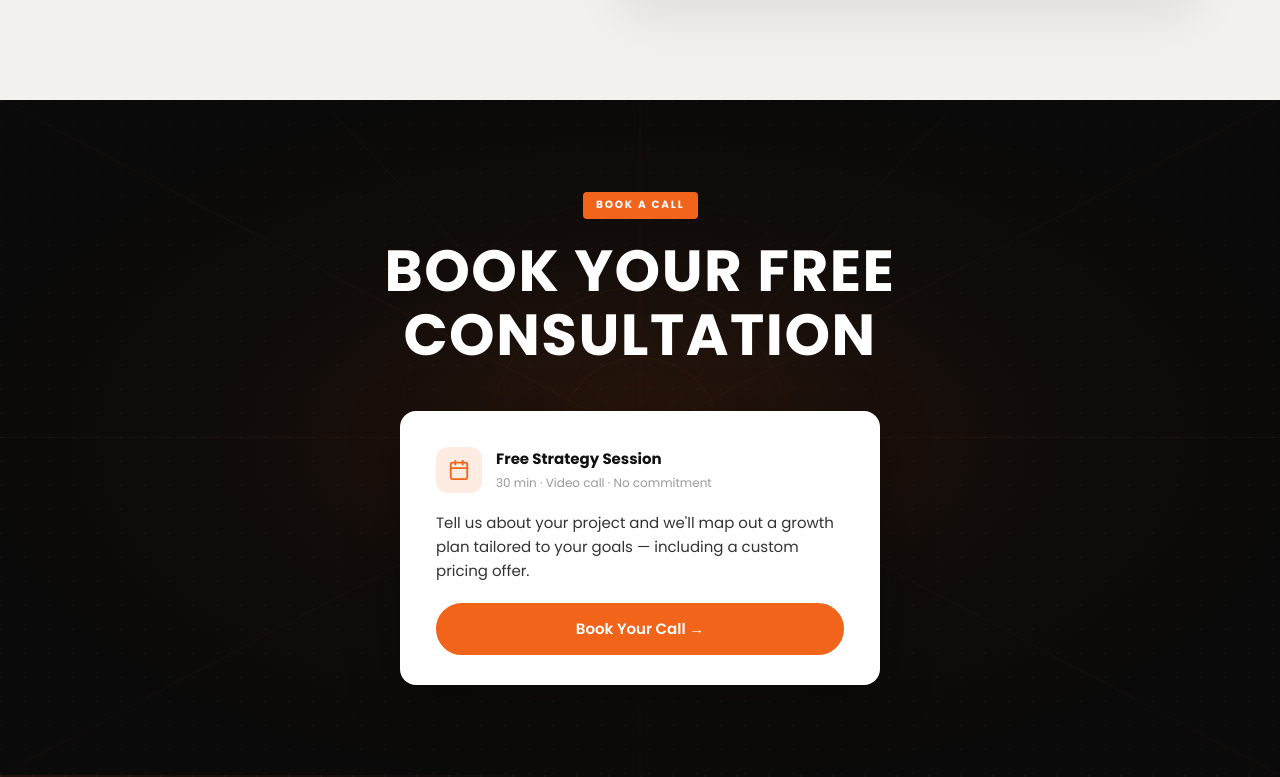
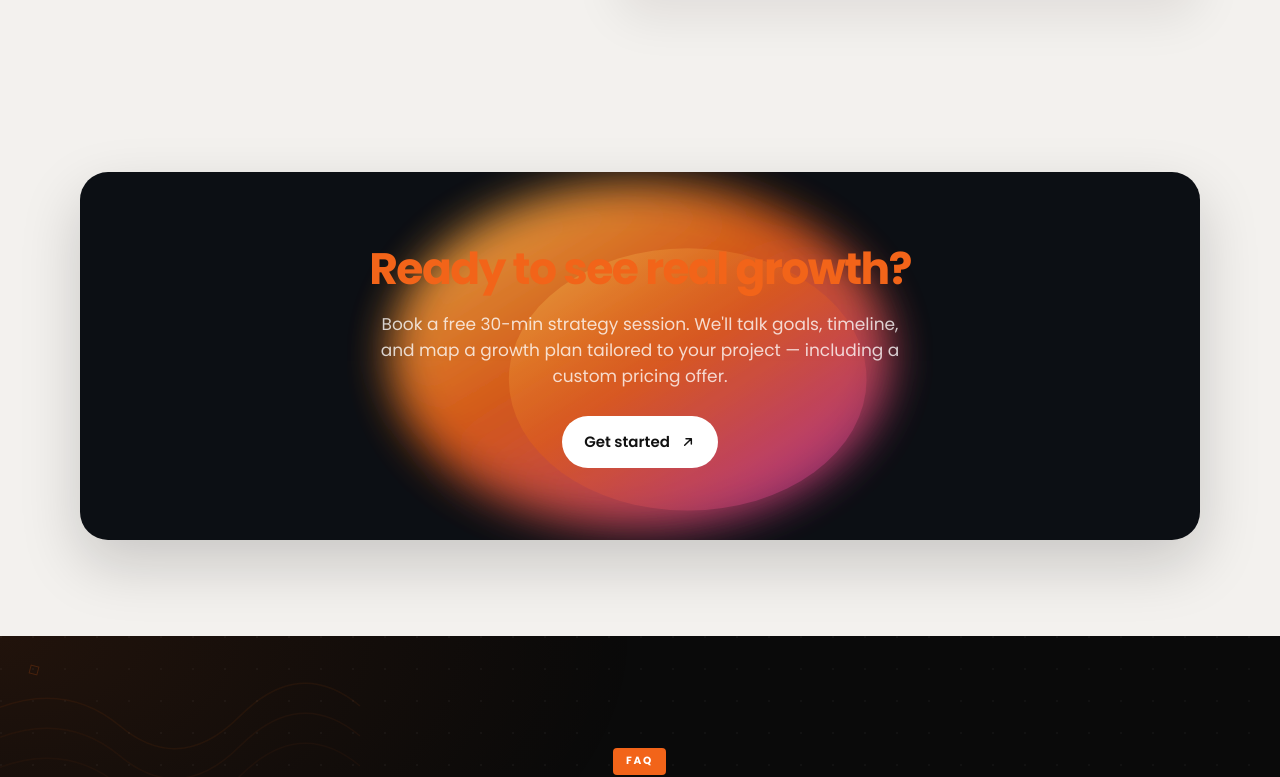
Before and after one commit to Esimuda/SeeGrowth, a React (Vite) app: page / in a window 1280 px wide. Shown: the part 5474-6251 px from the top of the page. Built offline with nearby package versions, Linux system fonts and the light colour scheme.

Commit message:
Rebuild the consultation section as a branded discovery CTA panel.

```diff
--- a/index.html
+++ b/index.html
@@ -190,25 +190,42 @@
   <!-- ============================================================
        BOOKING / CONSULTATION SECTION
   ============================================================ -->
-  <section class="booking" id="booking">
-<span class="section-badge" data-anim="badge-pop">Book a Call</span>
-    <h2 class="booking-title split-title" data-anim="split-title">BOOK YOUR FREE<br />CONSULTATION</h2>
+  <section class="booking booking-cta-panel" id="booking">
+    <div class="booking-panel" data-anim="zoom-fade">
+      <div class="booking-blob" aria-hidden="true">
+        <svg class="booking-blob__svg" viewBox="0 0 520 360" preserveAspectRatio="xMidYMid slice">
+          <defs>
+            <linearGradient id="bookingBlobGrad" x1="12%" y1="8%" x2="88%" y2="92%">
+              <stop offset="0%" stop-color="#FFB347" />
+              <stop offset="42%" stop-color="#F26419" />
+              <stop offset="100%" stop-color="#C43B8C" />
+            </linearGradient>
+            <filter id="bookingBlobBlur" x="-20%" y="-20%" width="140%" height="140%">
+              <feGaussianBlur stdDeviation="18" />
+            </filter>
+          </defs>
+          <ellipse cx="260" cy="180" rx="210" ry="145" fill="url(#bookingBlobGrad)" filter="url(#bookingBlobBlur)" opacity="0.95" />
+          <ellipse cx="300" cy="200" rx="150" ry="110" fill="url(#bookingBlobGrad)" opacity="0.55" />
+        </svg>
+      </div>
 
-    <div class="booking-card" data-anim="zoom-fade" data-delay="200">
-      <div class="booking-card-header">
-        <span class="booking-icon-wrap" aria-hidden="true">
-          <span class="booking-cal-icon booking-cal-icon--accent"></span>
-        </span>
-        <div>
-          <p class="booking-company">Free Strategy Session</p>
-          <p class="booking-meta">30 min &middot; Video call &middot; No commitment</p>
-        </div>
+      <div class="booking-panel__content">
+        <h2 class="booking-panel__title">Ready to see real growth?</h2>
+        <p class="booking-panel__sub">
+          Book a free 30-min strategy session. We'll talk goals, timeline, and map a growth plan tailored to your project — including a custom pricing offer.
+        </p>
+        <a
+          href="https://cal.com/shumin-shu-ooxnsp/30min"
+          target="_blank"
+          rel="noopener noreferrer"
+          class="booking-panel__cta"
+        >
+          Get started
+          <svg width="16" height="16" viewBox="0 0 24 24" fill="none" aria-hidden="true">
+            <path d="M7 17L17 7M17 7H9M17 7v8" stroke="currentColor" stroke-width="2.2" stroke-linecap="round" stroke-linejoin="round"/>
+          </svg>
+        </a>
       </div>
-      <p class="booking-message">
-        Tell us about your project and we'll map out a growth plan
-        tailored to your goals — including a custom pricing offer.
-      </p>
-      <a href="https://cal.com/shumin-shu-ooxnsp/30min" target="_blank" rel="noopener noreferrer" class="btn-primary booking-cta">Book Your Call &rarr;</a>
     </div>
   </section>
 
--- a/script.js
+++ b/script.js
@@ -502,7 +502,7 @@ onReady(function () {
   /* ==============================================================
      19. BOOKING CARD — attention pulse on first enter
      ============================================================== */
-  var bookCard = document.querySelector('.booking-card');
+  var bookCard = document.querySelector('.booking-panel');
   if (bookCard) {
     var bookObs = new IntersectionObserver(function (entries) {
       entries.forEach(function (entry) {
@@ -703,7 +703,7 @@ onReady(function () {
     });
   });
 
-  var bookingLink = document.querySelector('.booking-cta');
+  var bookingLink = document.querySelector('.booking-panel__cta');
   if (bookingLink) {
     bookingLink.addEventListener('click', function () {
       if (typeof gtag === 'function') {
--- a/style.css
+++ b/style.css
@@ -1135,114 +1135,117 @@ button { font-family: var(--font-main); }
 /* Testimonials styles moved to src/testimonials.css */
 
 
-.booking {
-  padding: 90px 52px;
-  background-color: var(--bg);
+.booking.booking-cta-panel {
+  padding: 72px 5.5% 96px;
+  background: #f3f1ee;
   text-align: center;
 }
 
-.booking-title {
+.booking.booking-cta-panel::before {
+  content: none;
+  display: none;
+}
+
+.booking-panel {
+  position: relative;
+  z-index: 1;
+  max-width: 1120px;
+  margin: 0 auto;
+  border-radius: 28px;
+  overflow: hidden;
+  background: #0c0f14;
+  min-height: 340px;
+  display: grid;
+  place-items: center;
+  padding: 72px 40px;
+  box-shadow: 0 24px 60px rgba(10, 10, 10, 0.18);
+}
+
+.booking-blob {
+  position: absolute;
+  inset: 8% 12%;
+  z-index: 0;
+  pointer-events: none;
+  display: grid;
+  place-items: center;
+}
+
+.booking-blob__svg {
+  width: min(100%, 620px);
+  height: auto;
+  opacity: 0.92;
+}
+
+.booking-panel__content {
+  position: relative;
+  z-index: 1;
+  max-width: 34em;
+  margin: 0 auto;
+  display: flex;
+  flex-direction: column;
+  align-items: center;
+  gap: 16px;
+}
+
+.booking-panel__title {
+  margin: 0;
   font-family: var(--font-display);
-  font-size: clamp(38px, 5vw, 58px);
-  letter-spacing: 1.5px;
-  line-height: 1.0;
-  color: var(--white);
-  margin-bottom: 44px;
-}
-
-/* White card */
-.booking-card {
-  max-width: 480px;
-  margin: 0 auto;
-  background-color: var(--white);
-  border-radius: var(--radius-card);
-  padding: 36px 36px 30px;
-  text-align: left;
-  position: relative;
+  font-size: clamp(28px, 4vw, 44px);
+  font-weight: 700;
+  letter-spacing: -0.035em;
+  line-height: 1.15;
+  color: var(--orange);
+}
+
+.booking-panel__sub {
+  margin: 0;
+  font-family: var(--font-main);
+  font-size: clamp(15px, 1.5vw, 17px);
+  line-height: 1.55;
+  color: rgba(255, 255, 255, 0.78);
+  max-width: 36em;
+}
+
+.booking-panel__cta {
+  display: inline-flex;
+  align-items: center;
+  gap: 10px;
+  margin-top: 10px;
+  padding: 14px 22px;
+  border-radius: var(--radius-btn);
+  background: #fff;
   color: #111;
-  box-shadow: 0 12px 50px rgba(0, 0, 0, 0.4);
-  transition: transform 0.3s ease;
-}
-
-.booking-card:hover { transform: translateY(-4px); }
-
-.booking-card-header {
-  display: flex;
-  align-items: center;
-  gap: 14px;
-  margin-bottom: 18px;
-}
-
-.booking-icon-wrap {
-  width: 46px;
-  height: 46px;
-  border-radius: 12px;
-  background-color: rgba(242, 100, 25, 0.12);
-  display: flex;
-  align-items: center;
-  justify-content: center;
+  font-family: var(--font-main);
+  font-size: 15px;
+  font-weight: 600;
+  text-decoration: none;
+  transition: transform 0.25s ease, background 0.25s ease, color 0.25s ease;
+}
+
+.booking-panel__cta:hover {
+  background: var(--orange);
+  color: #fff;
+  transform: translateY(-2px);
+}
+
+.booking-panel__cta svg {
   flex-shrink: 0;
 }
 
-.booking-meta {
-  font-size: 12px;
-  color: #999;
-}
-
-/* CTA sits on a white card, so hover flips to dark instead of white */
-.booking-cta {
-  width: 100%;
-  justify-content: center;
-  margin-top: 6px;
-}
-
-.booking-cta:hover {
-  background-color: #111;
-  border-color: #111;
-  color: var(--white);
-  box-shadow: 0 6px 20px rgba(0, 0, 0, 0.2);
-}
-
-/* Corner badge */
-.booking-corner-badge {
-  position: absolute;
-  top: 0;
-  right: 0;
-  background-color: #455a72;
-  color: var(--white);
-  font-size: 9px;
-  line-height: 1.4;
-  padding: 10px 14px;
-  border-radius: 0 var(--radius-card) 0 12px;
-  display: flex;
-  align-items: center;
-  gap: 7px;
-  text-align: left;
-}
-
-.booking-corner-badge strong { font-size: 10px; display: block; }
-
-.booking-company {
-  font-size: 15px;
-  font-weight: 700;
-  color: #111;
-  margin-bottom: 2px;
-}
-
-.booking-message {
-  font-size: 15px;
-  color: #333;
-  margin-bottom: 14px;
-}
-
-.booking-sub {
-  font-size: 12px;
-  color: #aaa;
-}
-
-.booking-sub a {
-  color: #4a9eff;
-  text-decoration: underline;
+@media (max-width: 760px) {
+  .booking.booking-cta-panel {
+    padding: 56px 20px 72px;
+  }
+
+  .booking-panel {
+    min-height: 300px;
+    padding: 56px 24px;
+    border-radius: 22px;
+  }
+
+  .booking-blob {
+    inset: 12% 4%;
+  }
 }
 
 
@@ -1437,11 +1440,8 @@ button { font-family: var(--font-main); }
   .hero-shapes { display: none; }
 
   .section-title { font-size: 34px; }
-  .booking-title { font-size: 34px; }
 
   .benefits-grid { max-width: 100%; }
-
-  .booking-card { padding: 28px 22px 24px; }
 
   .btn-full { font-size: 15px; padding: 15px; }
 
```
